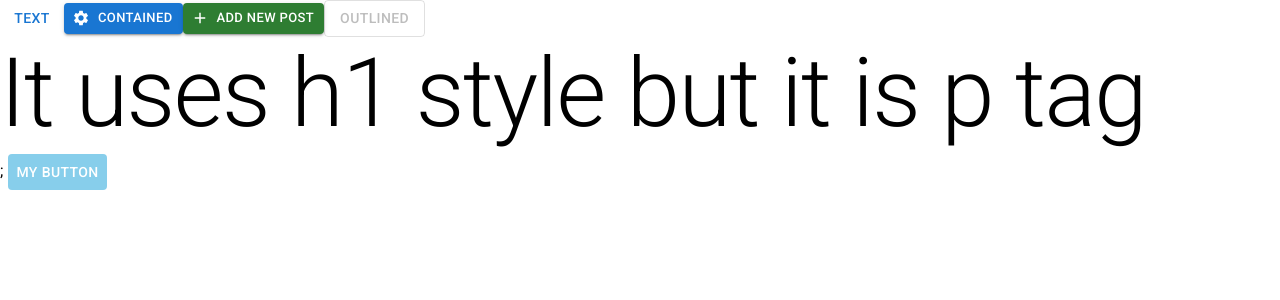
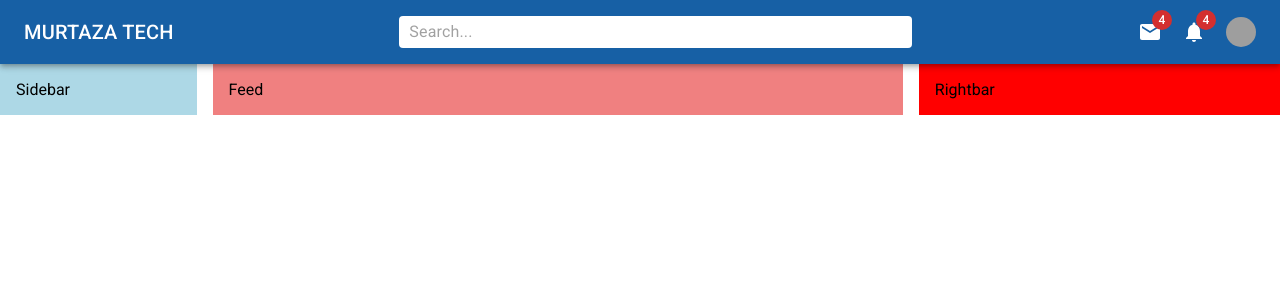
Before and after one commit to MurtazaShikari/web_materialui, a React (Create React App) app: page / in a window 1280 px wide. Shown: the top 300 px of the page. Built offline with nearby package versions, Linux system fonts and the light colour scheme; grey boxes are pictures that could not be loaded.

Commit message:
Added the Navbar component using material ui

```diff
--- a/src/App.js
+++ b/src/App.js
@@ -1,40 +1,21 @@
-import { Button, Typography } from "@mui/material";
-import { Add, Settings } from "@mui/icons-material";
+import { Box, Stack } from "@mui/material";
 import styled from "@emotion/styled";
+import Sidebar from "./components/Sidebar";
+import Rightbar from "./components/Rightbar";
+import Feed from "./components/Feed";
+import Navbar from "./components/Navbar";
 
 function App() {
-  const BlueButton = styled(Button)({
-    backgroundColor: "skyblue",
-    color: "white",
-    margin: 5,
-    "&:hover": {
-      backgroundColor: "Green",
-    },
-  });
   return (
     <div className="App">
-      <Button variant="text">Text</Button>
-      <Button
-        startIcon={<Settings />}
-        variant="contained"
-        color="primary"
-        size="small"
-      >
-        Contained
-      </Button>
-      <Button
-        startIcon={<Add />}
-        variant="contained"
-        color="success"
-        size="small"
-      >
-        ADD NEW POST
-      </Button>
-      <Button variant="outlined" disabled>
-        Outlined
-      </Button>
-      <Typography variant="h1">It uses h1 style but it is p tag</Typography>;
-      <BlueButton>My Button</BlueButton>
+      <Box>
+        <Navbar />
+        <Stack direction="row" spacing={2} justifyContent="space-between">
+          <Sidebar />
+          <Feed />
+          <Rightbar />
+        </Stack>
+      </Box>
     </div>
   );
 }
--- /dev/null
+++ b/src/components/Feed.jsx
@@ -0,0 +1,12 @@
+import { Box } from "@mui/material";
+import React from "react";
+
+const Feed = () => {
+  return (
+    <Box bgcolor="lightcoral" flex={4} p={2}>
+      Feed
+    </Box>
+  );
+};
+
+export default Feed;
--- /dev/null
+++ b/src/components/Navbar.jsx
@@ -0,0 +1,100 @@
+import styled from "@emotion/styled";
+import { Mail, Notifications, Pets } from "@mui/icons-material";
+import {
+  AppBar,
+  Avatar,
+  Badge,
+  Box,
+  InputBase,
+  Menu,
+  MenuItem,
+  Toolbar,
+  Typography,
+} from "@mui/material";
+import React, { useState } from "react";
+
+const StyledToolBar = styled(Toolbar)({
+  display: "flex",
+  justifyContent: "space-between",
+});
+
+const Search = styled("div")(({ theme }) => ({
+  backgroundColor: "white",
+  padding: "0 10px",
+  borderRadius: theme.shape.borderRadius,
+  width: "40%",
+}));
+const Icons = styled(Box)(({ theme }) => ({
+  display: "none",
+  gap: "20px",
+  alignItems: "center",
+  [theme.breakpoints.up("sm")]: {
+    display: "flex",
+  },
+}));
+
+const UserBox = styled(Box)(({ theme }) => ({
+  display: "flex",
+  gap: "10px",
+  alignItems: "center",
+  [theme.breakpoints.up("sm")]: {
+    display: "none",
+  },
+}));
+
+const Navbar = () => {
+  const [open, setOpen] = useState(false);
+  return (
+    <AppBar position="sticky">
+      <StyledToolBar>
+        <Typography variant="h6" sx={{ display: { xs: "none", sm: "block" } }}>
+          MURTAZA TECH
+        </Typography>
+        <Pets sx={{ display: { xs: "block", sm: "none" } }} />
+        <Search>
+          <InputBase placeholder="Search..."></InputBase>
+        </Search>
+        <Icons>
+          <Badge badgeContent={4} color="error">
+            <Mail />
+          </Badge>
+          <Badge badgeContent={4} color="error">
+            <Notifications />
+          </Badge>
+          <Avatar
+            sx={{ width: 30, height: 30 }}
+            src="https://images.pexels.com/photos/846741/pexels-photo-846741.jpeg?auto=compress&cs=tinysrgb&w=1260&h=750&dpr=2"
+          ></Avatar>
+        </Icons>
+        <UserBox>
+          <Avatar
+            sx={{ width: 30, height: 30 }}
+            src="https://images.pexels.com/photos/846741/pexels-photo-846741.jpeg?auto=compress&cs=tinysrgb&w=1260&h=750&dpr=2"
+            onClick={(e) => setOpen(true)}
+          ></Avatar>
+          <Typography variant="span">Murtaza</Typography>
+        </UserBox>
+      </StyledToolBar>
+      <Menu
+        id="demo-positioned-menu"
+        aria-labelledby="demo-positioned-button"
+        open={open}
+        onClose={(e) => setOpen(false)}
+        anchorOrigin={{
+          vertical: "top",
+          horizontal: "right",
+        }}
+        transformOrigin={{
+          vertical: "top",
+          horizontal: "right",
+        }}
+      >
+        <MenuItem>Profile</MenuItem>
+        <MenuItem>My account</MenuItem>
+        <MenuItem>Logout</MenuItem>
+      </Menu>
+    </AppBar>
+  );
+};
+
+export default Navbar;
--- /dev/null
+++ b/src/components/Rightbar.jsx
@@ -0,0 +1,17 @@
+import { Box } from "@mui/material";
+import React from "react";
+
+const Rightbar = () => {
+  return (
+    <Box
+      bgcolor="red"
+      flex={2}
+      p={2}
+      sx={{ display: { xs: "none", sm: "block" } }}
+    >
+      Rightbar
+    </Box>
+  );
+};
+
+export default Rightbar;
--- /dev/null
+++ b/src/components/Sidebar.jsx
@@ -0,0 +1,17 @@
+import { Box } from "@mui/material";
+import React from "react";
+
+const Sidebar = () => {
+  return (
+    <Box
+      bgcolor="lightblue"
+      flex={1}
+      p={2}
+      sx={{ display: { xs: "none", sm: "block" } }}
+    >
+      Sidebar
+    </Box>
+  );
+};
+
+export default Sidebar;
--- a/src/theme.js
+++ b/src/theme.js
@@ -1,13 +1,16 @@
-import { createTheme } from "@mui/material";
+import { createTheme } from "@mui/material/styles";
 
 export const theme = createTheme({
-  pallete: {
+  palette: {
+    primary: {
       main: "#1760a5",
+      light: "skyblue",
     },
     secondary: {
-    main: "green",
+      main: "#15c630",
     },
     otherColor: {
       main: "#999",
     },
+  },
 });
```
Lines whose indentation alone changed are shown as unchanged.
